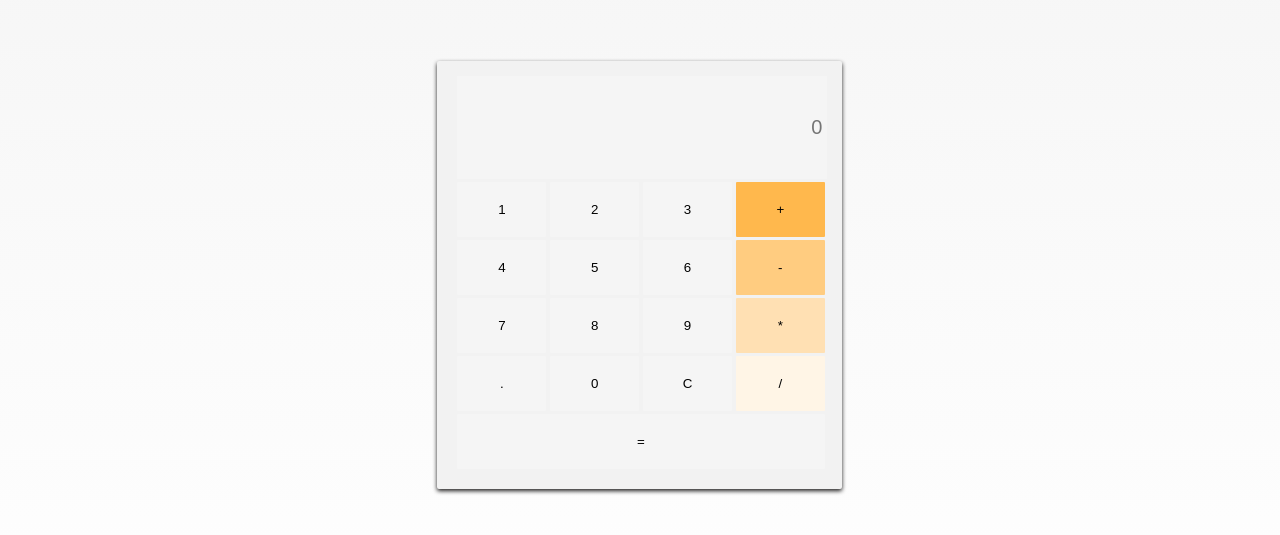
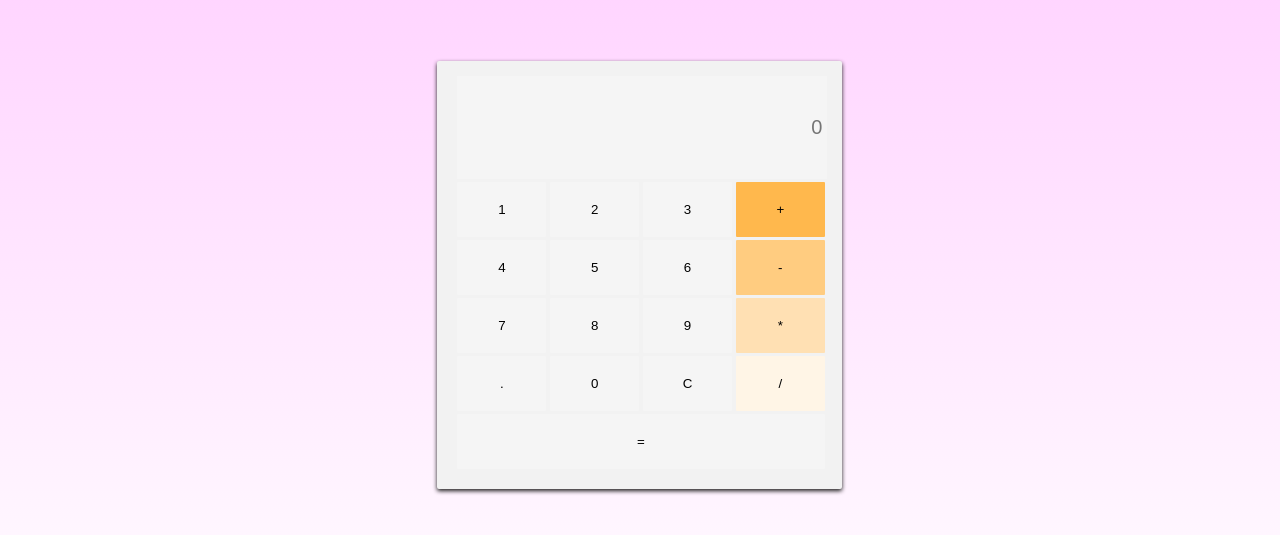
Before and after one commit to dmitriy896/calc, a plain HTML site: page index.html in a window 1280 px wide. Shown: the part 133-668 px from the top of the page. Drawn offline with Linux system fonts and the light colour scheme.

Commit message:
Update style.css

```diff
--- a/style.css
+++ b/style.css
@@ -1,6 +1,6 @@
 body{
     overflow: hidden;
-    background: linear-gradient(#f5f5f5, white);
+    background: linear-gradient(#f4f4, white);
 }
 
 .container{
```
